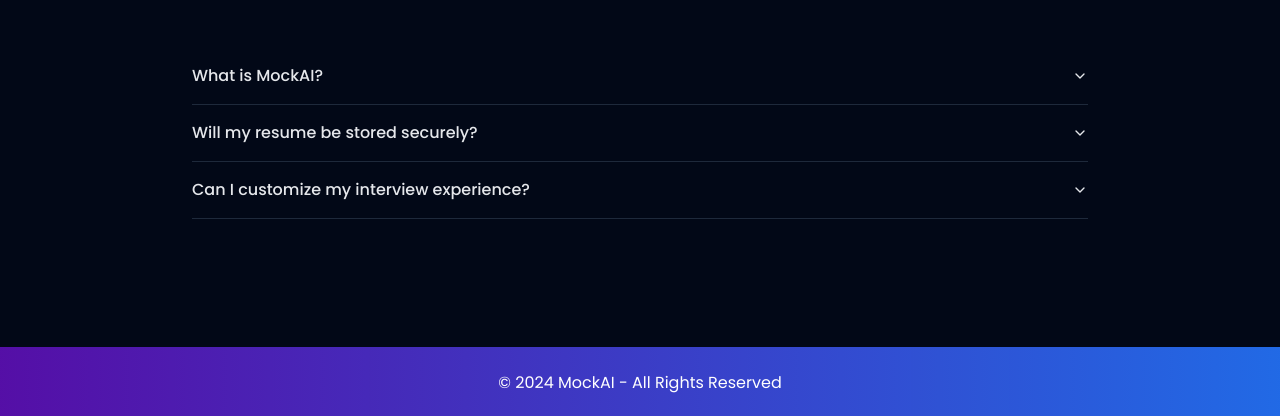
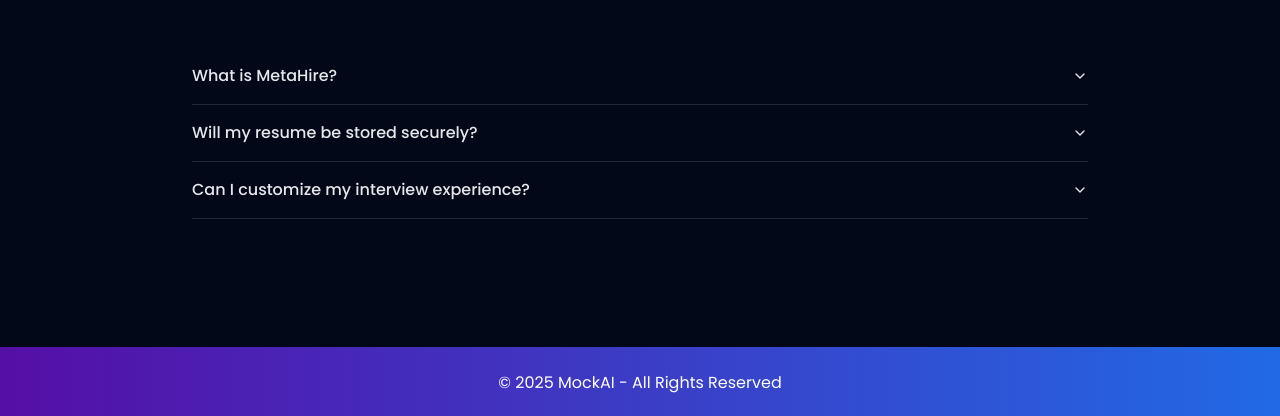
Before and after one commit to Rishabh-1098git/MetaHire, a React (Vite) app in the folder FrontEnd/: page / in a window 1280 px wide. Shown: the part 4026-4442 px from the top of the page. Built offline with nearby package versions, Linux system fonts and the light colour scheme.

Commit message:
Update Home.jsx

```diff
--- a/FrontEnd/src/pages/Home.jsx
+++ b/FrontEnd/src/pages/Home.jsx
@@ -43,7 +43,7 @@ export default function Home() {
   return (
     <div className=" text-gray-800 font-mainFont">
       <div className="relative z-50">
-        <Header links={links} logo="MockAI" className="sticky top-0" />
+        <Header links={links} logo="MetaHire" className="sticky top-0" />
       </div>
       {/* Hero Section */}
       <section className="relative text-white h-screen flex items-center justify-center ">
@@ -203,7 +203,7 @@ export default function Home() {
           <Accordion type="single" collapsible className="w-full">
             <AccordionItem value="item-1">
               <AccordionTrigger className="text-gray-200">
-                What is MockAI?
+                What is MetaHire?
               </AccordionTrigger>
               <AccordionContent className="text-gray-300">
                 MockAI is an AI-powered interview platform where users can log
@@ -244,7 +244,7 @@ export default function Home() {
         }}
       >
         <div className="text-center">
-          <p>© 2024 MockAI - All Rights Reserved</p>
+          <p>© 2025 MockAI - All Rights Reserved</p>
         </div>
       </footer>
     </div>
```
